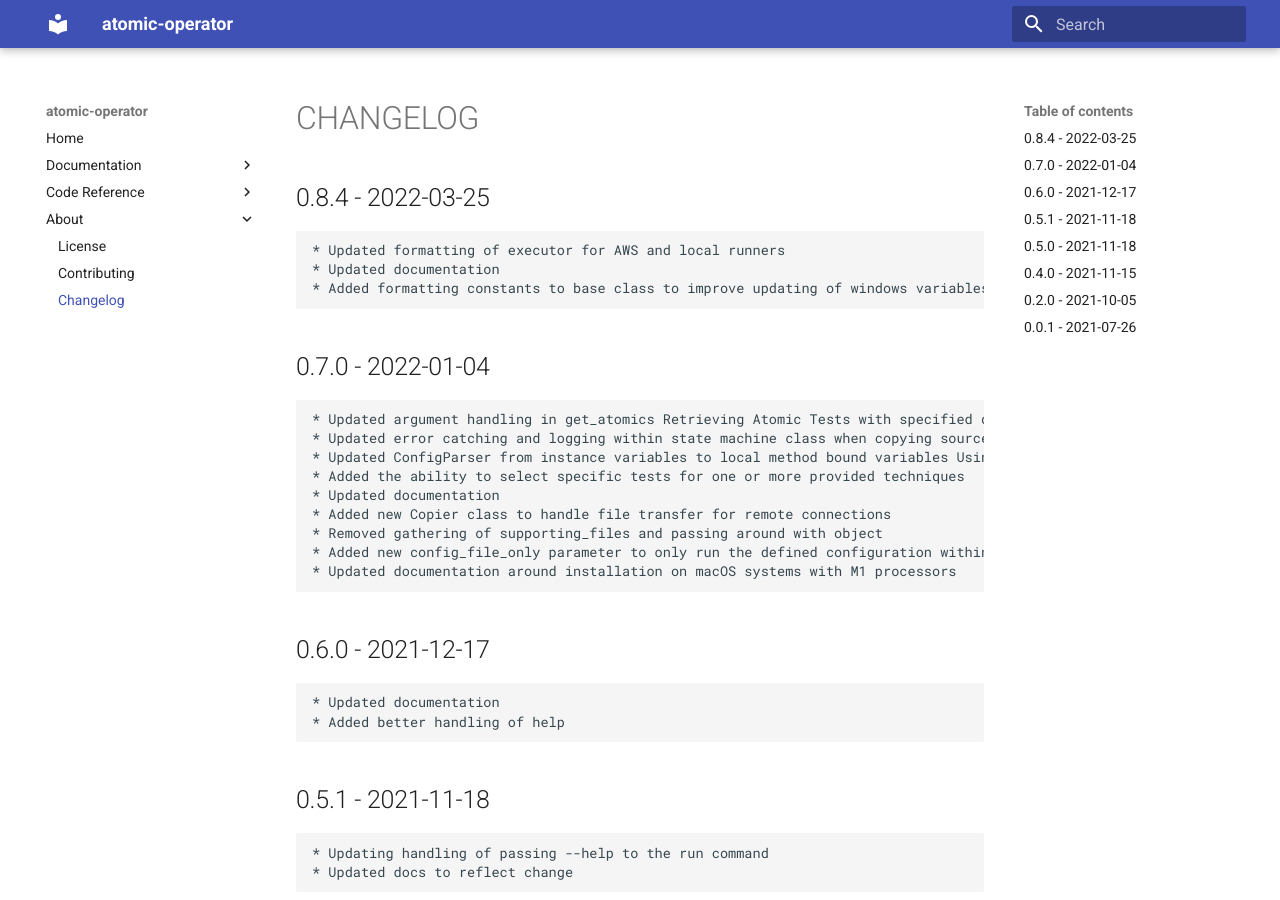
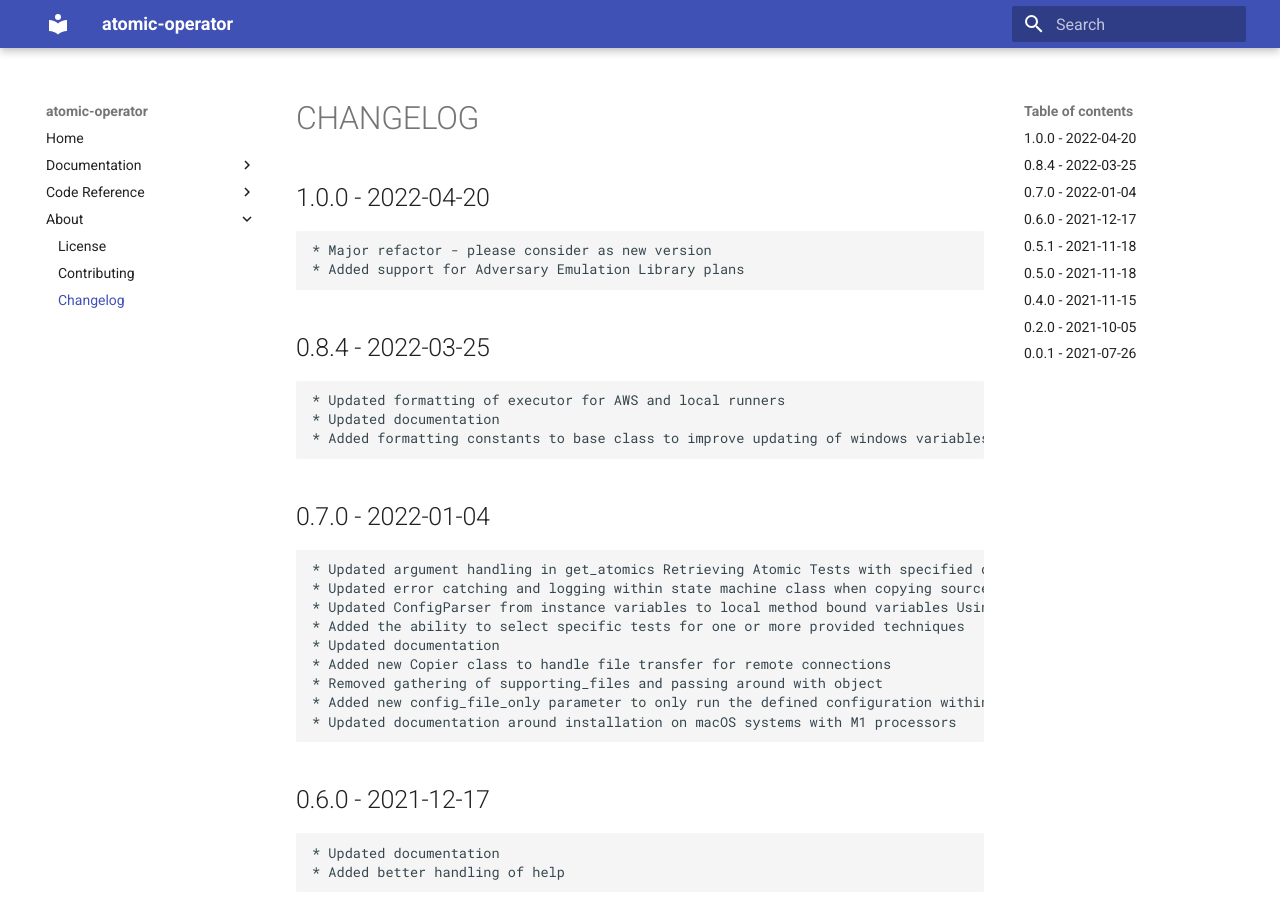
Before and after one commit to swimlane/atomic-operator, an MkDocs documentation site: the page built from docs/CHANGELOG.md, in a window 1280 px wide and 900 px high. Built offline with MkDocs 1.6.1 and Material for MkDocs 9.7.7, drawn with Linux system fonts in a browser that asks for light colours; the version menu is left out.

Commit message:
Updated changelog

```diff
--- a/docs/CHANGELOG.md
+++ b/docs/CHANGELOG.md
@@ -1,4 +1,9 @@
 # CHANGELOG
+
+## 1.0.0 - 2022-04-20
+
+    * Major refactor - please consider as new version
+    * Added support for Adversary Emulation Library plans
 
 ## 0.8.4 - 2022-03-25
 
```
Also changed, not shown: CHANGELOG.md (+5 -0 lines).
